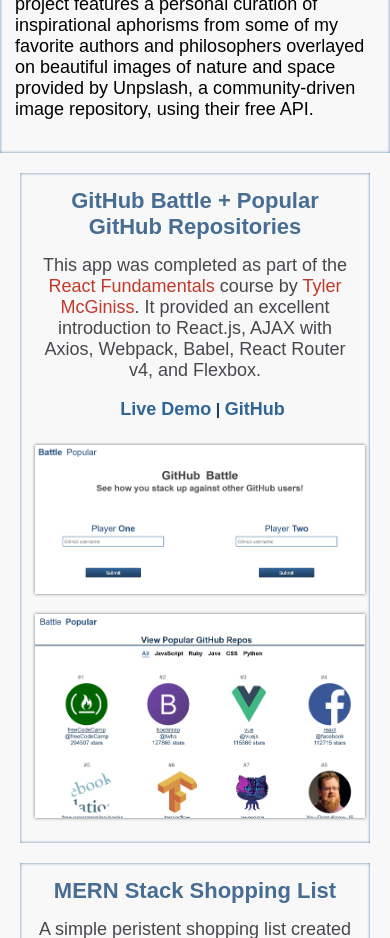
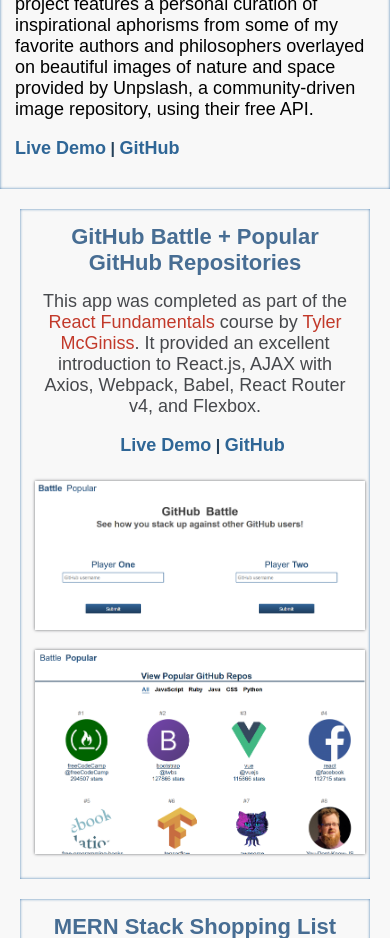
Before and after one commit to rzhancock/website-2018, a React (Create React App) app: page / in a window 390 px wide. Shown: the part 1340-2278 px from the top of the page. Built offline with nearby package versions, Linux system fonts and the light colour scheme; no server answers.

Commit message:
Add github and live demo links for slideshow. Updated hrefs in all components  to use rel=noopener noreferrer

```diff
--- a/src/components/Projects/Battle/Battle.js
+++ b/src/components/Projects/Battle/Battle.js
@@ -15,6 +15,7 @@
         <a
           href="https://tylermcginnis.com/courses/react-fundamentals/"
           target="_blank"
+          rel="noopener noreferrer"
         >
           {" "}
           React Fundamentals{" "}
@@ -24,6 +25,7 @@
           href="https://twitter.com/tylermcginnis"
           className="tmcginnis"
           target="_blank"
+          rel="noopener noreferrer"
         >
           {" "}
           Tyler McGiniss
@@ -32,7 +34,11 @@
         Webpack, Babel, React Router v4, and Flexbox.
       </p>
       <p className="battle-demo">
-        <a href="https://roberthancock.net/github-battle" target="_blank">
+        <a
+          href="https://roberthancock.net/github-battle"
+          target="_blank"
+          rel="noopener noreferrer"
+        >
           Live Demo
         </a>{" "}
         | <a href="https://github.com/rzhancock/github-battle">GitHub</a>
--- a/src/components/Projects/Mern/Mern.js
+++ b/src/components/Projects/Mern/Mern.js
@@ -20,7 +20,11 @@
         react-transition-group Node module on the front end.
       </p>
       <p className="mern-demo">
-        <a href="http://mern.roberthancock.net" target="_blank">
+        <a
+          href="http://mern.roberthancock.net"
+          target="_blank"
+          rel="noopener noreferrer"
+        >
           Live Demo
         </a>{" "}
         | <a href="https://github.com/rzhancock/mern_tutorial">GitHub</a>
--- a/src/components/Projects/Quotes/QuoteApp.js
+++ b/src/components/Projects/Quotes/QuoteApp.js
@@ -250,6 +250,24 @@
           provided by Unpslash, a community-driven image repository, using their
           free API.
         </p>
+        <p className="quote-github-visible">
+          <a href="https://github.com/rzhancock/Slideshow-Quote-Generator">
+            View GitHub Repo
+          </a>
+        </p>
+        <p className="quote-demo">
+          <a
+            href="https://roberthancock.net/quotes"
+            target="_blank"
+            rel="noopener noreferrer"
+          >
+            Live Demo
+          </a>{" "}
+          |{" "}
+          <a href="https://github.com/rzhancock/Slideshow-Quote-Generator">
+            GitHub
+          </a>
+        </p>
         <div className="wrapper" style={{ backgroundColor: "#dbdbdb" }}>
           <div className="buttons">
             <div className="previous">
--- a/src/components/Projects/Quotes/quotes.css
+++ b/src/components/Projects/Quotes/quotes.css
@@ -129,6 +129,37 @@
   text-shadow: 0 0 8px #999;
 }
 
+.quote-demo {
+  color: #25415a;
+  font-weight: bold;
+  text-decoration: none;
+  padding-bottom: 15px;
+  margin: 0;
+  display: none;
+}
+
+.quote-demo > a {
+  color: #2f6696;
+  text-decoration: none;
+  font-size: 18px;
+  margin: 0;
+}
+
+.quote-github-visible {
+  color: #25415a;
+  font-weight: bold;
+  text-decoration: none;
+  padding-bottom: 15px;
+  margin: 0;
+}
+
+.quote-github-visible > a {
+  color: #2f6696;
+  text-decoration: none;
+  font-size: 18px;
+  margin: 0;
+}
+
 @media screen and (max-width: 850px) {
   .quote-container {
     height: 450px;
@@ -139,4 +170,12 @@
   .wrapper {
     display: none;
   }
+
+  .quote-demo {
+    display: inherit;
+  }
+
+  .quote-github-visible {
+    display: none;
+  }
 }
```
